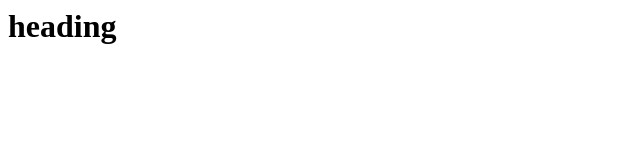
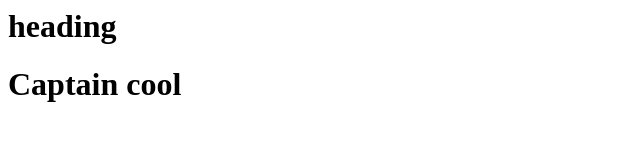
Before and after one commit to satheesan999/githubemc2, a plain HTML site: page index.html in a window 1280 px wide. Shown: the whole page, without its empty margins (0-640 px from the left). Drawn offline with Linux system fonts and the light colour scheme.

Commit message:
Update index.html

```diff
--- a/index.html
+++ b/index.html
@@ -1 +1,2 @@
 <h1>heading</h1>
+<h1>Captain cool</h1>
```
